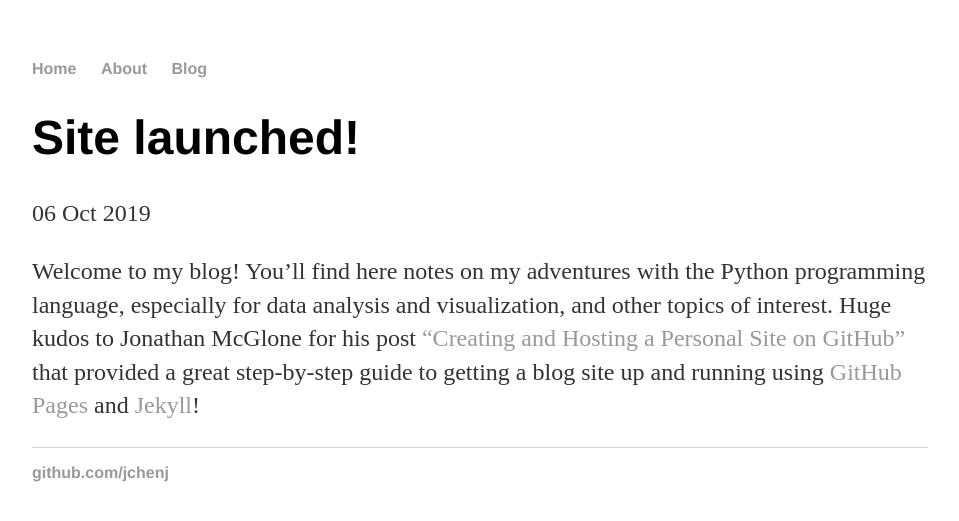
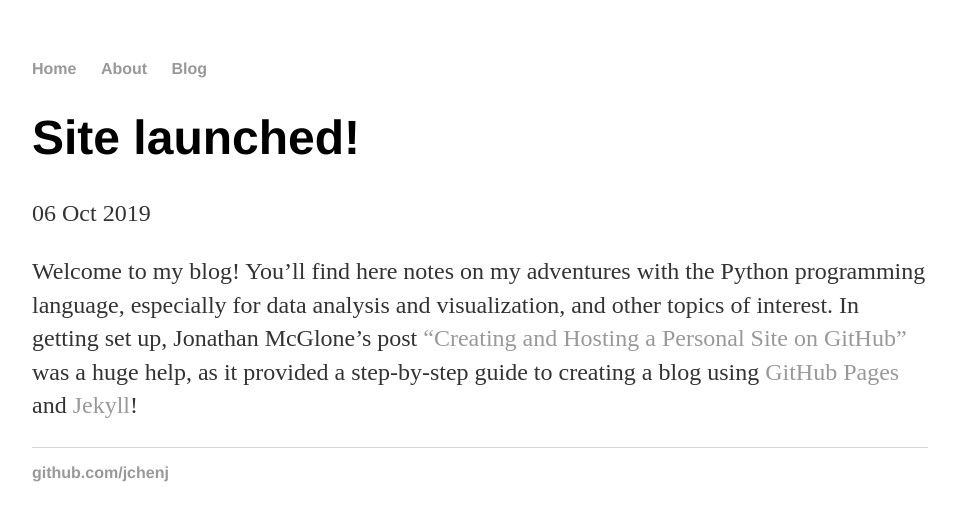
Before and after one commit to jchenj/jchenj.github.io, a Jekyll site: the page built from _posts/2019-10-06-hello-world.md, in a window 1280 px wide. Shown: the top 521 px of the page, without its empty margins (160-1119 px from the left). Built offline with Jekyll 4.4.1, drawn with Linux system fonts in a browser that asks for light colours.

Commit message:
Update 2019-10-06-hello-world.md

```diff
--- a/_posts/2019-10-06-hello-world.md
+++ b/_posts/2019-10-06-hello-world.md
@@ -4,4 +4,4 @@ title: "Site launched!"
 date: 2019-10-06
 ---
 
-Welcome to my blog! You'll find here notes on my adventures with the Python programming language, especially for data analysis and visualization, and other topics of interest. Huge kudos to Jonathan McGlone for his post ["Creating and Hosting a Personal Site on GitHub"](http://jmcglone.com/guides/github-pages/) that provided a great step-by-step guide to getting a blog site up and running using [GitHub Pages](https://pages.github.com/) and [Jekyll](https://jekyllrb.com/)!
+Welcome to my blog! You'll find here notes on my adventures with the Python programming language, especially for data analysis and visualization, and other topics of interest. In getting set up, Jonathan McGlone's post ["Creating and Hosting a Personal Site on GitHub"](http://jmcglone.com/guides/github-pages/) was a huge help, as it provided a step-by-step guide to creating a blog using [GitHub Pages](https://pages.github.com/) and [Jekyll](https://jekyllrb.com/)!
```
